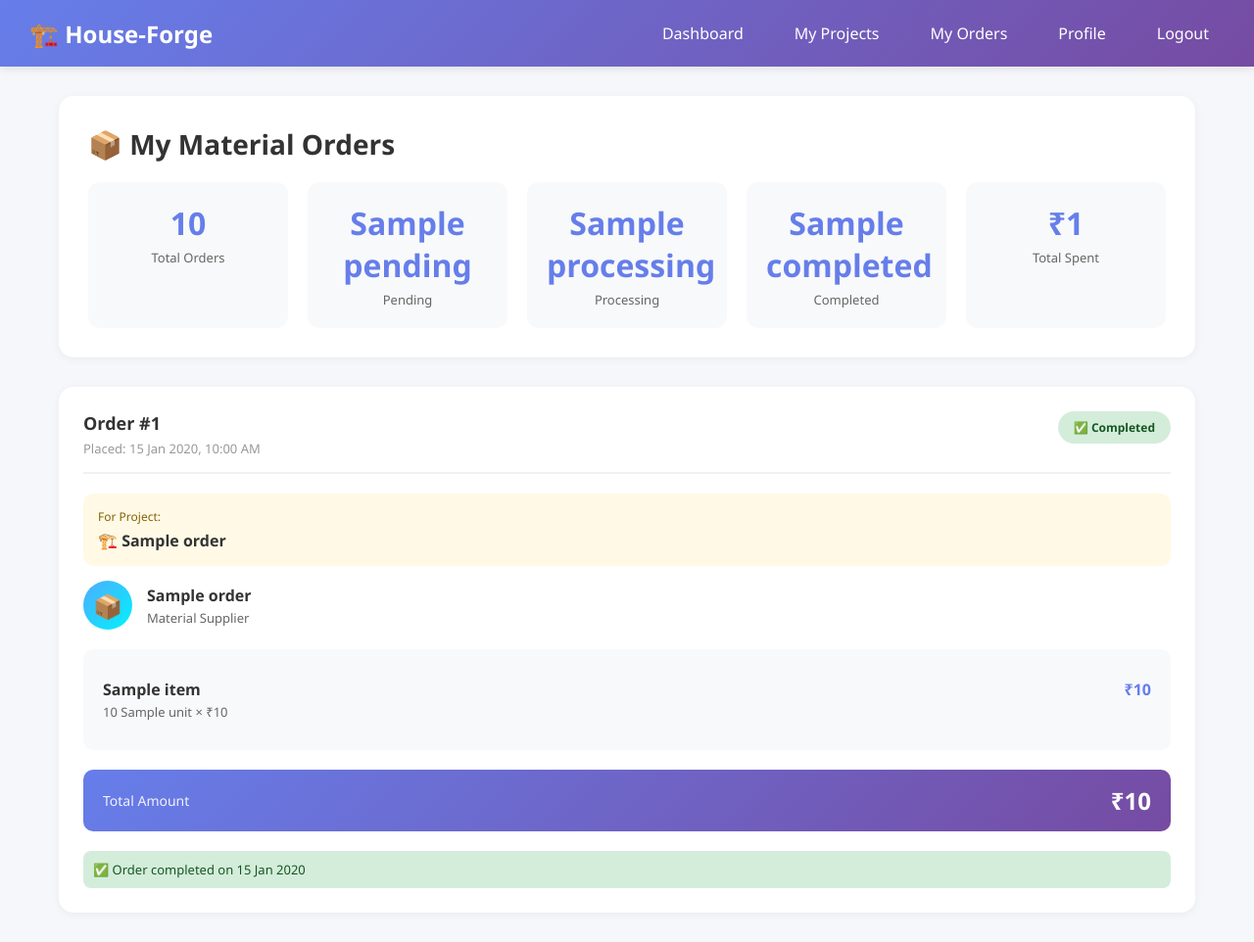
After one commit to lakshmi0347/house-forge, a Python web app: template templates/user/my_orders.html in a window 1280 px wide. The commit adds this page. Shown: the whole page at 98% size. Run offline with Jinja, Linux system fonts and the light colour scheme; the template is opened without the code that fills it: most values are stand-ins (such as "Sample title", 1, 10 or a date in 2020).

Commit message:
modify and add files

```diff
--- a/templates/user/dashboard.html
+++ b/templates/user/dashboard.html
@@ -248,6 +248,7 @@
         <div class="navbar-menu">
             <a href="{{ url_for('user.dashboard') }}">Dashboard</a>
             <a href="{{ url_for('user.projects') }}">My Projects</a>
+            <a href="{{ url_for('user.my_orders') }}">My Orders</a>
             <a href="{{ url_for('user.profile') }}">Profile</a>
             <a href="{{ url_for('auth.logout') }}">Logout</a>
         </div>
@@ -307,7 +308,6 @@
                     <div class="action-icon">📦</div>
                     <div class="action-label">Find Suppliers</div>
                 </a>
-
             </div>
         </div>
 
--- /dev/null
+++ b/templates/user/my_orders.html
@@ -0,0 +1,286 @@
+<!DOCTYPE html>
+<html lang="en">
+<head>
+    <meta charset="UTF-8">
+    <meta name="viewport" content="width=device-width, initial-scale=1.0">
+    <title>My Orders - House-Forge</title>
+    <style>
+        * { margin: 0; padding: 0; box-sizing: border-box; }
+        body { font-family: 'Segoe UI', Tahoma, Geneva, Verdana, sans-serif; background: #f5f7fa; }
+
+        .navbar {
+            background: linear-gradient(135deg, #667eea 0%, #764ba2 100%);
+            color: white;
+            padding: 15px 30px;
+            display: flex;
+            justify-content: space-between;
+            align-items: center;
+            box-shadow: 0 2px 10px rgba(0,0,0,0.1);
+        }
+        .navbar-brand { font-size: 24px; font-weight: bold; }
+        .navbar-menu { display: flex; gap: 20px; align-items: center; }
+        .navbar-menu a {
+            color: white;
+            text-decoration: none;
+            padding: 8px 16px;
+            border-radius: 5px;
+            transition: background 0.3s;
+        }
+        .navbar-menu a:hover { background: rgba(255,255,255,0.2); }
+
+        .container { max-width: 1200px; margin: 30px auto; padding: 0 20px; }
+
+        .page-header {
+            background: white;
+            padding: 30px;
+            border-radius: 15px;
+            margin-bottom: 30px;
+            box-shadow: 0 2px 10px rgba(0,0,0,0.05);
+        }
+        .page-title { font-size: 28px; color: #333; margin-bottom: 20px; }
+
+        .stats-row {
+            display: grid;
+            grid-template-columns: repeat(auto-fit, minmax(180px, 1fr));
+            gap: 20px;
+        }
+        .stat-card {
+            text-align: center;
+            padding: 20px;
+            background: #f8f9fa;
+            border-radius: 12px;
+        }
+        .stat-number {
+            font-size: 32px;
+            font-weight: bold;
+            color: #667eea;
+            margin-bottom: 5px;
+        }
+        .stat-label { font-size: 13px; color: #666; }
+
+        .order-card {
+            background: white;
+            border-radius: 15px;
+            padding: 25px;
+            margin-bottom: 20px;
+            box-shadow: 0 2px 10px rgba(0,0,0,0.05);
+            transition: all 0.3s;
+        }
+        .order-card:hover { box-shadow: 0 5px 20px rgba(0,0,0,0.1); }
+
+        .order-header {
+            display: flex;
+            justify-content: space-between;
+            align-items: start;
+            margin-bottom: 20px;
+            padding-bottom: 15px;
+            border-bottom: 2px solid #f0f0f0;
+        }
+        .order-id { font-size: 18px; font-weight: 600; color: #333; margin-bottom: 5px; }
+        .order-date { font-size: 13px; color: #999; }
+
+        .status-badge {
+            padding: 8px 16px;
+            border-radius: 20px;
+            font-size: 12px;
+            font-weight: 600;
+        }
+        .status-pending { background: #fff3cd; color: #856404; }
+        .status-processing { background: #d1ecf1; color: #0c5460; }
+        .status-completed { background: #d4edda; color: #155724; }
+        .status-cancelled { background: #f8d7da; color: #721c24; }
+
+        .order-supplier {
+            display: flex;
+            align-items: center;
+            gap: 15px;
+            margin-bottom: 20px;
+        }
+        .supplier-avatar {
+            width: 50px;
+            height: 50px;
+            border-radius: 50%;
+            background: linear-gradient(135deg, #4facfe 0%, #00f2fe 100%);
+            display: flex;
+            align-items: center;
+            justify-content: center;
+            font-size: 24px;
+            color: white;
+        }
+        .supplier-info h4 { color: #333; margin-bottom: 3px; }
+        .supplier-info p { font-size: 13px; color: #666; }
+
+        .order-items {
+            background: #f8f9fa;
+            padding: 20px;
+            border-radius: 10px;
+            margin: 20px 0;
+        }
+        .item-row {
+            display: flex;
+            justify-content: space-between;
+            padding: 10px 0;
+            border-bottom: 1px solid #e0e0e0;
+        }
+        .item-row:last-child { border-bottom: none; }
+        .item-name { font-weight: 600; color: #333; }
+        .item-details { font-size: 13px; color: #666; margin-top: 3px; }
+        .item-total { font-weight: 600; color: #667eea; }
+
+        .order-total {
+            background: linear-gradient(135deg, #667eea 0%, #764ba2 100%);
+            color: white;
+            padding: 15px 20px;
+            border-radius: 10px;
+            display: flex;
+            justify-content: space-between;
+            align-items: center;
+            margin: 20px 0;
+        }
+        .total-label { font-size: 14px; opacity: 0.9; }
+        .total-value { font-size: 24px; font-weight: bold; }
+
+        .order-project {
+            padding: 15px;
+            background: #fff9e6;
+            border-radius: 10px;
+            margin-bottom: 15px;
+        }
+        .project-label { font-size: 12px; color: #856404; margin-bottom: 5px; }
+        .project-name { font-weight: 600; color: #333; }
+
+        .empty-state {
+            text-align: center;
+            padding: 80px 20px;
+            background: white;
+            border-radius: 15px;
+        }
+        .empty-icon { font-size: 80px; margin-bottom: 20px; }
+
+        @media (max-width: 768px) {
+            .stats-row { grid-template-columns: repeat(2, 1fr); }
+        }
+    </style>
+</head>
+<body>
+    <nav class="navbar">
+        <div class="navbar-brand">🏗️ House-Forge</div>
+        <div class="navbar-menu">
+            <a href="{{ url_for('user.dashboard') }}">Dashboard</a>
+            <a href="{{ url_for('user.projects') }}">My Projects</a>
+            <a href="{{ url_for('user.my_orders') }}">My Orders</a>
+            <a href="{{ url_for('user.profile') }}">Profile</a>
+            <a href="{{ url_for('auth.logout') }}">Logout</a>
+        </div>
+    </nav>
+
+    <div class="container">
+        <div class="page-header">
+            <h1 class="page-title">📦 My Material Orders</h1>
+
+            <div class="stats-row">
+                <div class="stat-card">
+                    <div class="stat-number">{{ stats.total }}</div>
+                    <div class="stat-label">Total Orders</div>
+                </div>
+                <div class="stat-card">
+                    <div class="stat-number">{{ stats.pending }}</div>
+                    <div class="stat-label">Pending</div>
+                </div>
+                <div class="stat-card">
+                    <div class="stat-number">{{ stats.processing }}</div>
+                    <div class="stat-label">Processing</div>
+                </div>
+                <div class="stat-card">
+                    <div class="stat-number">{{ stats.completed }}</div>
+                    <div class="stat-label">Completed</div>
+                </div>
+                <div class="stat-card">
+                    <div class="stat-number">₹{{ "{:,.0f}".format(stats.total_spent) }}</div>
+                    <div class="stat-label">Total Spent</div>
+                </div>
+            </div>
+        </div>
+
+        {% if orders %}
+            {% for order in orders %}
+            <div class="order-card">
+                <div class="order-header">
+                    <div>
+                        <div class="order-id">Order #{{ order.id[:8] }}</div>
+                        <div class="order-date">
+                            Placed: {{ order.created_at.strftime('%d %b %Y, %I:%M %p') if order.created_at else 'N/A' }}
+                        </div>
+                    </div>
+                    <span class="status-badge status-{{ order.status }}">
+                        {% if order.status == 'pending' %}⏳ Pending
+                        {% elif order.status == 'processing' %}🔄 Processing
+                        {% elif order.status == 'completed' %}✅ Completed
+                        {% elif order.status == 'cancelled' %}❌ Cancelled
+                        {% endif %}
+                    </span>
+                </div>
+
+                {% if order.project_title %}
+                <div class="order-project">
+                    <div class="project-label">For Project:</div>
+                    <div class="project-name">🏗️ {{ order.project_title }}</div>
+                </div>
+                {% endif %}
+
+                <div class="order-supplier">
+                    <div class="supplier-avatar">📦</div>
+                    <div class="supplier-info">
+                        <h4>{{ order.supplier_name or 'Supplier' }}</h4>
+                        <p>Material Supplier</p>
+                    </div>
+                </div>
+
+                <div class="order-items">
+                    {% for item in order.order_items %}
+                    <div class="item-row">
+                        <div>
+                            <div class="item-name">{{ item.material_name }}</div>
+                            <div class="item-details">
+                                {{ item.quantity }} {{ item.unit }} × ₹{{ "{:,.0f}".format(item.price_per_unit) }}
+                            </div>
+                        </div>
+                        <div class="item-total">₹{{ "{:,.0f}".format(item.total) }}</div>
+                    </div>
+                    {% endfor %}
+                </div>
+
+                <div class="order-total">
+                    <span class="total-label">Total Amount</span>
+                    <span class="total-value">₹{{ "{:,.0f}".format(order.total) }}</span>
+                </div>
+
+                {% if order.status == 'pending' %}
+                <div style="font-size: 13px; color: #856404; background: #fff3cd; padding: 10px; border-radius: 8px;">
+                    ⏳ Waiting for supplier to accept your order
+                </div>
+                {% elif order.status == 'processing' %}
+                <div style="font-size: 13px; color: #0c5460; background: #d1ecf1; padding: 10px; border-radius: 8px;">
+                    🔄 Your order is being prepared by the supplier
+                </div>
+                {% elif order.status == 'completed' %}
+                <div style="font-size: 13px; color: #155724; background: #d4edda; padding: 10px; border-radius: 8px;">
+                    ✅ Order completed on {{ order.completed_at.strftime('%d %b %Y') if order.completed_at else 'N/A' }}
+                </div>
+                {% endif %}
+            </div>
+            {% endfor %}
+        {% else %}
+            <div class="empty-state">
+                <div class="empty-icon">📦</div>
+                <h2>No Orders Yet</h2>
+                <p>You haven't placed any material orders. Browse suppliers to get started!</p>
+                <br>
+                <a href="{{ url_for('user.find_suppliers') }}" style="display: inline-block; padding: 12px 30px; background: linear-gradient(135deg, #667eea 0%, #764ba2 100%); color: white; text-decoration: none; border-radius: 8px; font-weight: 600;">
+                    Browse Suppliers
+                </a>
+            </div>
+        {% endif %}
+    </div>
+</body>
+</html>
```
Also changed, not shown: routes/user_routes.py (+42 -0 lines).
